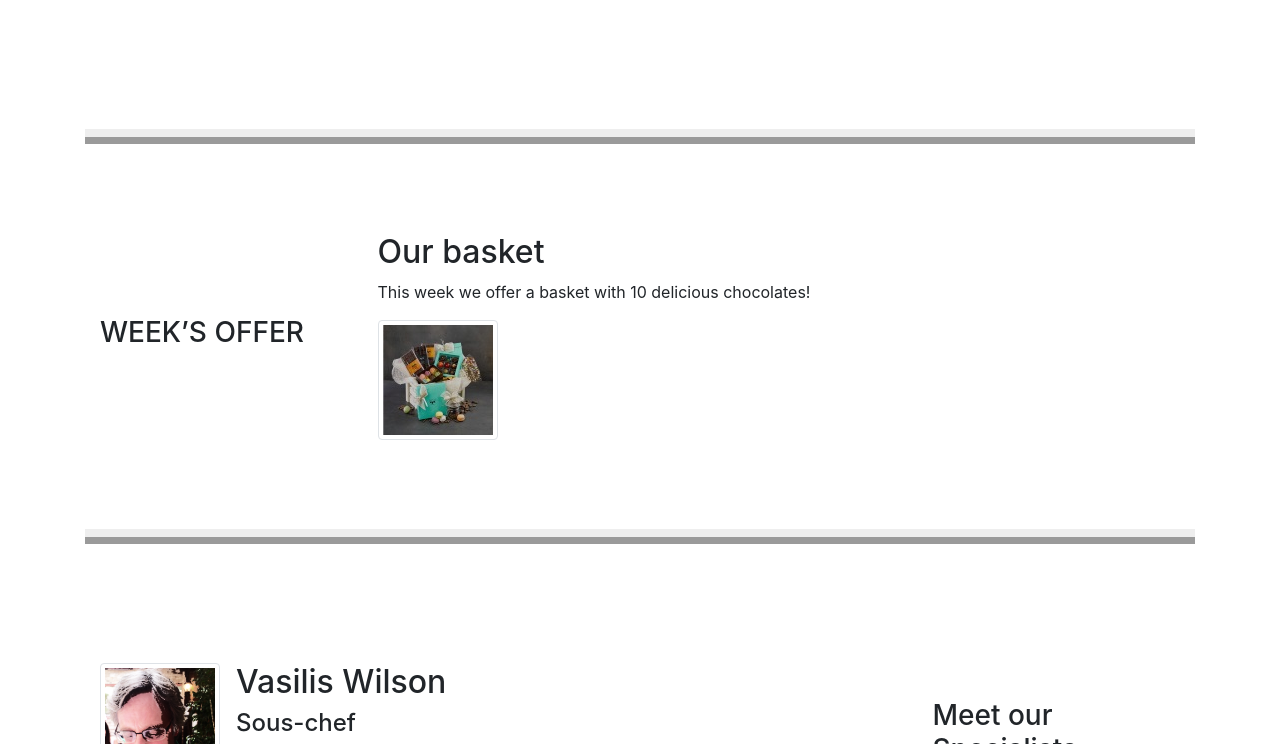
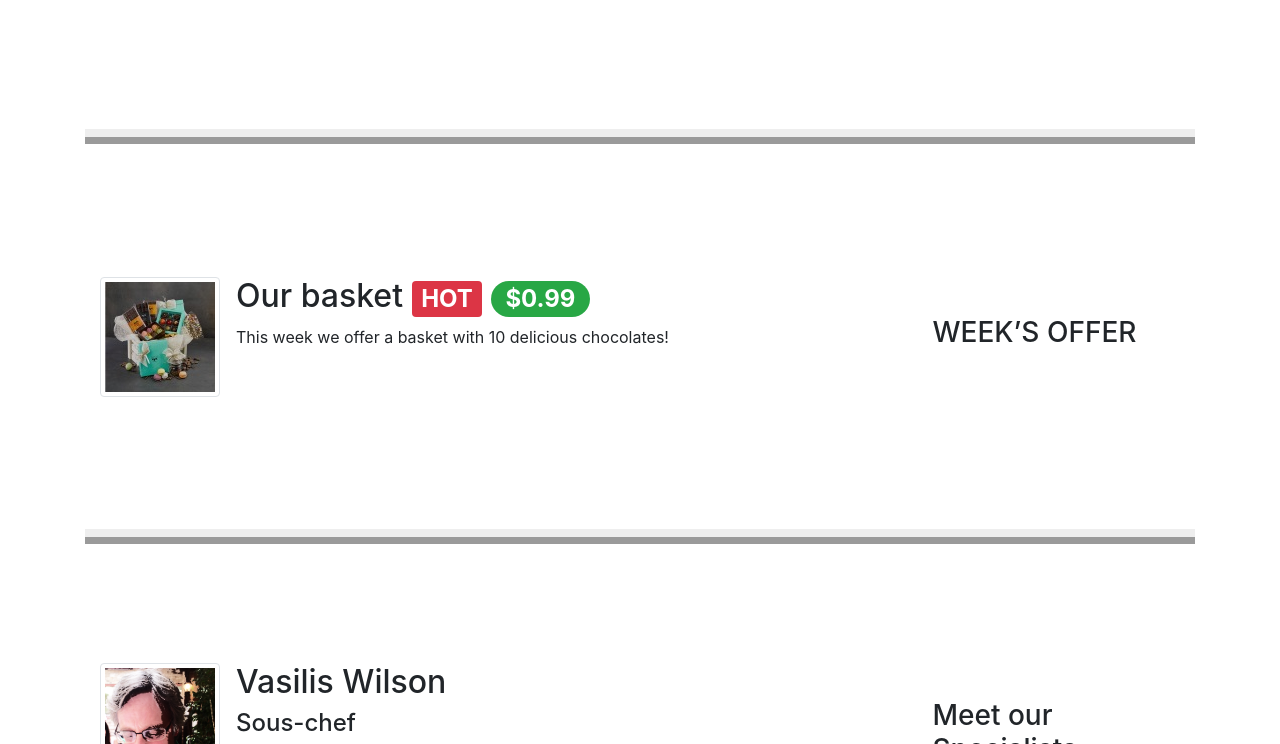
Before and after one commit to dukaani/leChocolat, a website: page index.html in a window 1280 px wide. Shown: the part 569-1313 px from the top of the page. Drawn offline with nearby package versions, Linux system fonts and the light colour scheme.

Commit message:
Bootstrap Assignment 4 Task

```diff
--- a/index.html
+++ b/index.html
@@ -68,23 +68,26 @@
                             <span class="badge badge-danger">HOT</span>
                             <span class="badge badge-pill badge-success">$0.99</span>
                         </h2>
-                        <p class="d-none d-sm-block">Dark chocolate with no added sugar. Here you can taste the flavor of cocoa beans.</p>
+                        <p class="d-none d-sm-block">Dark chocolate with no added sugar. Here you can taste the flavor
+                            of cocoa beans.</p>
                     </div>
                 </div>
             </div>
         </div>
 
-        <div class="row row-content align-items-center">
+        <div class="row flex-row-reverse row-content align-items-center">
             <div class="col-sm-4 col-md-3">
                 <h3>WEEK’S OFFER</h3>
             </div>
             <div class="col-sm col-md">
-                <h2>Our basket</h2>
-                <p class="d-none d-sm-block">This week we offer a basket with 10 delicious chocolates! </p>
                 <div class="media">
+                    <img src="./images/promotion.jpg" class="mr-3 img-thumbnail">
                     <div class="media-body">
-
-                        <img src="./images/promotion.jpg" class="mr-3 img-thumbnail">
+                        <h2>Our basket
+                            <span class="badge badge-danger">HOT</span>
+                            <span class="badge badge-pill badge-success">$0.99</span>
+                        </h2>
+                        <p class="d-none d-sm-block">This week we offer a basket with 10 delicious chocolates! </p>
                     </div>
                 </div>
             </div>
```
